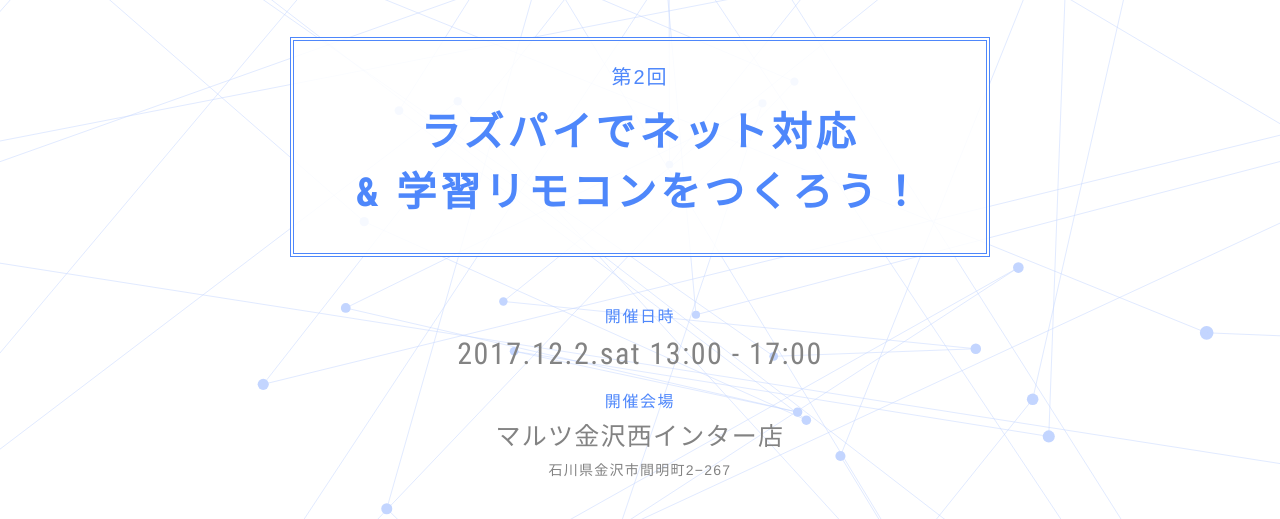
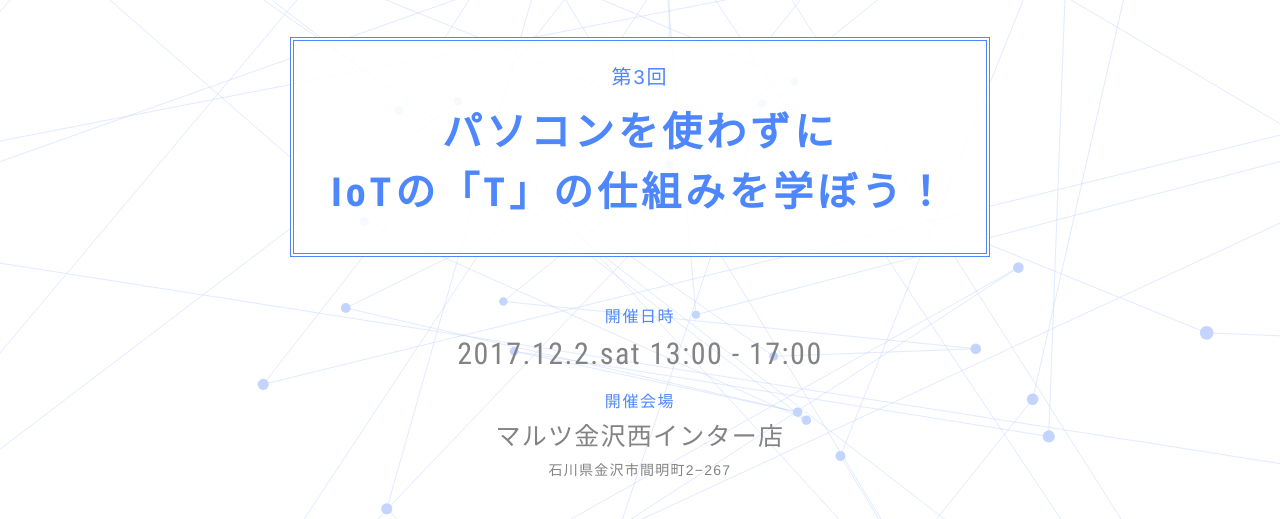
Before and after one commit to KanazawaIoT/kanazawaiot.github.io, a plain HTML site: page index.html in a window 1280 px wide. Shown: the part 230-749 px from the top of the page. Drawn offline with nearby package versions, Linux system fonts and the light colour scheme; a web font is replaced by a local one.

Commit message:
タイトル修正

```diff
--- a/index.html
+++ b/index.html
@@ -165,8 +165,8 @@
           </g>
         </svg>
         <div class="copyTitle">
-            <span>第2回</span>
-          <h1>ラズパイでネット対応<br>& 学習リモコンをつくろう！</h1>
+            <span>第3回</span>
+          <h1>パソコンを使わずに<br>IoTの「T」の仕組みを学ぼう！</h1>
           <p></p>
         </div><!-- /.copyTitle -->
         <div class="copyDate">
```
